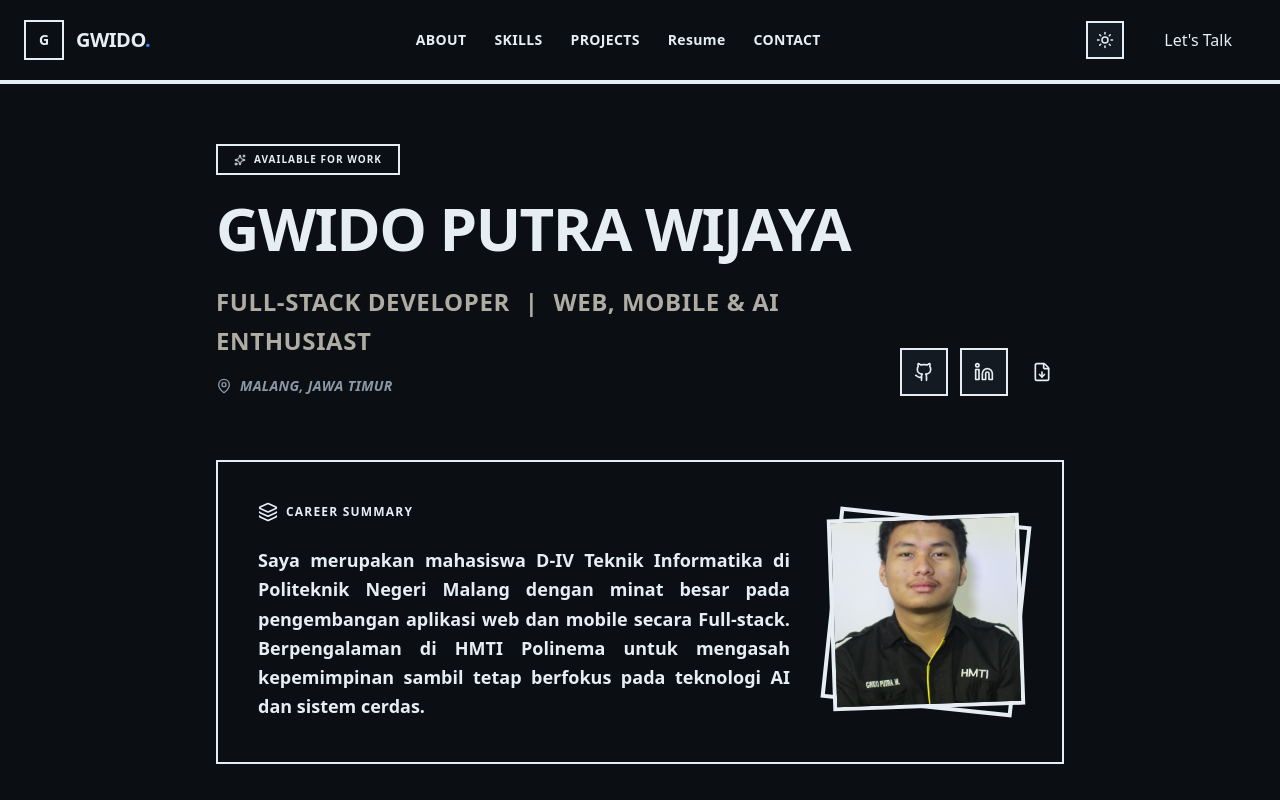
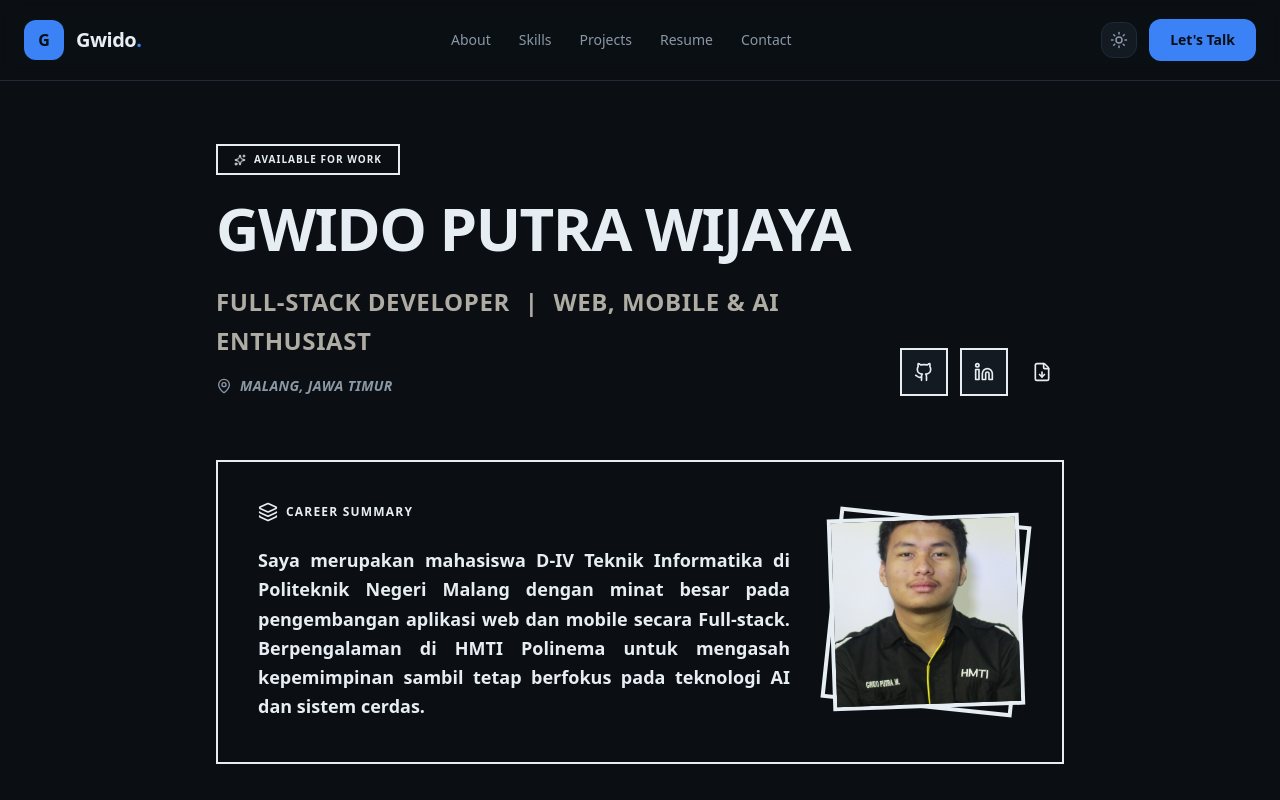
Before and after one commit to GwidoPutra/gwido-portofolio, a React (Vite) app: page /resume in a window 1280 px wide. Shown: the top 800 px of the page. Built offline with nearby package versions, Linux system fonts and the light colour scheme.

Commit message:
refactor(navbar): terapkan gaya Dark Modern pada navigasi
Navbar memakai background transparan dengan backdrop-blur, border 1px, logo kotak rounded beraksen, dan tombol CTA solid aksen. Semua elemen interaktif diberi focus-visible ring.

```diff
--- a/src/components/Navbar.tsx
+++ b/src/components/Navbar.tsx
@@ -11,37 +11,37 @@ export const Navbar = () => {
   const [resumeOpen, setResumeOpen] = useState(false)
 
   return (
-    <nav className="fixed top-0 inset-x-0 z-50 border-b-4 border-foreground bg-background transition-colors duration-300">
+    <nav className="fixed top-0 inset-x-0 z-50 border-b border-border bg-background/80 backdrop-blur transition-colors duration-300">
       <div className="max-w-7xl mx-auto px-6 h-20 flex items-center justify-between">
         {/* Logo */}
         <Link to="/" className="flex items-center gap-3">
-          <div className="w-10 h-10 bg-brutal-ink border-2 border-foreground flex items-center justify-center brutal-shadow-sm">
-            <span className="text-brutal-cream font-black text-sm">G</span>
+          <div className="w-10 h-10 rounded-lg bg-accent flex items-center justify-center">
+            <span className="text-accent-foreground font-bold text-base">G</span>
           </div>
-          <span className="text-xl font-black uppercase tracking-tight text-foreground">
+          <span className="text-xl font-bold tracking-tight text-foreground">
             Gwido<span className="text-accent">.</span>
           </span>
         </Link>
 
         {/* Desktop nav */}
-        <div className="hidden md:flex items-center gap-7 text-sm font-black uppercase tracking-wide">
-          <Link to="/#about" className="hover:text-accent transition-colors text-foreground">About</Link>
-          <Link to="/#skills" className="hover:text-accent transition-colors text-foreground">Skills</Link>
-          <Link to="/#projects" className="hover:text-accent transition-colors text-foreground">Projects</Link>
-          <button onClick={() => setResumeOpen(true)} className="hover:text-accent transition-colors text-foreground">Resume</button>
-          <Link to="/contact" className="hover:text-accent transition-colors text-foreground">Contact</Link>
+        <div className="hidden md:flex items-center gap-7 text-sm font-medium">
+          <Link to="/#about" className="text-muted-foreground hover:text-foreground transition-colors">About</Link>
+          <Link to="/#skills" className="text-muted-foreground hover:text-foreground transition-colors">Skills</Link>
+          <Link to="/#projects" className="text-muted-foreground hover:text-foreground transition-colors">Projects</Link>
+          <button onClick={() => setResumeOpen(true)} className="text-muted-foreground hover:text-foreground transition-colors">Resume</button>
+          <Link to="/contact" className="text-muted-foreground hover:text-foreground transition-colors">Contact</Link>
         </div>
 
         {/* Desktop actions */}
-        <div className="hidden md:flex items-center gap-4">
+        <div className="hidden md:flex items-center gap-3">
           <button
             onClick={toggleTheme}
-            className="p-2 border-2 border-foreground bg-card text-foreground hover:bg-accent transition-colors"
+            className="p-2 rounded-lg border border-border bg-surface text-muted-foreground hover:text-foreground hover:border-accent/50 transition-colors focus-visible:outline-none focus-visible:ring-2 focus-visible:ring-accent/60 focus-visible:ring-offset-2 focus-visible:ring-offset-background"
             aria-label="Toggle theme"
           >
             {theme === 'dark' ? <Sun size={18} /> : <Moon size={18} />}
           </button>
-          <a href="mailto:gwidoputra@gmail.com" className="brutal-btn-solid !py-2.5 !px-6">
+          <a href="mailto:gwidoputra@gmail.com" className="btn-solid">
             Let's Talk
           </a>
         </div>
@@ -50,13 +50,13 @@ export const Navbar = () => {
         <div className="flex md:hidden items-center gap-2">
           <button
             onClick={toggleTheme}
-            className="p-2 border-2 border-foreground bg-card text-foreground transition-colors"
+            className="p-2 rounded-lg border border-border bg-surface text-muted-foreground hover:text-foreground transition-colors focus-visible:outline-none focus-visible:ring-2 focus-visible:ring-accent/60 focus-visible:ring-offset-2 focus-visible:ring-offset-background"
             aria-label="Toggle theme"
           >
             {theme === 'dark' ? <Sun size={18} /> : <Moon size={18} />}
           </button>
           <button
-            className="p-2 border-2 border-foreground bg-card text-foreground transition-colors"
+            className="p-2 rounded-lg border border-border bg-surface text-muted-foreground hover:text-foreground transition-colors focus-visible:outline-none focus-visible:ring-2 focus-visible:ring-accent/60 focus-visible:ring-offset-2 focus-visible:ring-offset-background"
             onClick={() => setMobileMenuOpen(!mobileMenuOpen)}
             aria-label="Toggle menu"
           >
@@ -72,15 +72,15 @@ export const Navbar = () => {
             initial={{ opacity: 0, height: 0 }}
             animate={{ opacity: 1, height: 'auto' }}
             exit={{ opacity: 0, height: 0 }}
-            className="md:hidden border-t-2 border-foreground overflow-hidden bg-background"
+            className="md:hidden border-t border-border overflow-hidden bg-background/95 backdrop-blur"
           >
             <div className="px-6 py-4 space-y-1">
-              <Link to="/#about" className="block py-2.5 text-sm font-black uppercase tracking-wide hover:text-accent transition-colors text-foreground" onClick={() => setMobileMenuOpen(false)}>About</Link>
-              <Link to="/#skills" className="block py-2.5 text-sm font-black uppercase tracking-wide hover:text-accent transition-colors text-foreground" onClick={() => setMobileMenuOpen(false)}>Skills</Link>
-              <Link to="/#projects" className="block py-2.5 text-sm font-black uppercase tracking-wide hover:text-accent transition-colors text-foreground" onClick={() => setMobileMenuOpen(false)}>Projects</Link>
-              <button onClick={() => { setMobileMenuOpen(false); setResumeOpen(true) }} className="block w-full text-left py-2.5 text-sm font-black uppercase tracking-wide hover:text-accent transition-colors text-foreground">Resume</button>
-              <Link to="/contact" className="block py-2.5 text-sm font-black uppercase tracking-wide hover:text-accent transition-colors text-foreground" onClick={() => setMobileMenuOpen(false)}>Contact</Link>
-              <a href="mailto:gwidoputra@gmail.com" className="brutal-btn-solid w-full mt-4 !px-6">Let's Talk</a>
+              <Link to="/#about" className="block py-2.5 text-sm font-medium text-muted-foreground hover:text-foreground transition-colors" onClick={() => setMobileMenuOpen(false)}>About</Link>
+              <Link to="/#skills" className="block py-2.5 text-sm font-medium text-muted-foreground hover:text-foreground transition-colors" onClick={() => setMobileMenuOpen(false)}>Skills</Link>
+              <Link to="/#projects" className="block py-2.5 text-sm font-medium text-muted-foreground hover:text-foreground transition-colors" onClick={() => setMobileMenuOpen(false)}>Projects</Link>
+              <button onClick={() => { setMobileMenuOpen(false); setResumeOpen(true) }} className="block w-full text-left py-2.5 text-sm font-medium text-muted-foreground hover:text-foreground transition-colors">Resume</button>
+              <Link to="/contact" className="block py-2.5 text-sm font-medium text-muted-foreground hover:text-foreground transition-colors" onClick={() => setMobileMenuOpen(false)}>Contact</Link>
+              <a href="mailto:gwidoputra@gmail.com" className="btn-solid w-full mt-4">Let's Talk</a>
             </div>
           </motion.div>
         )}
```
